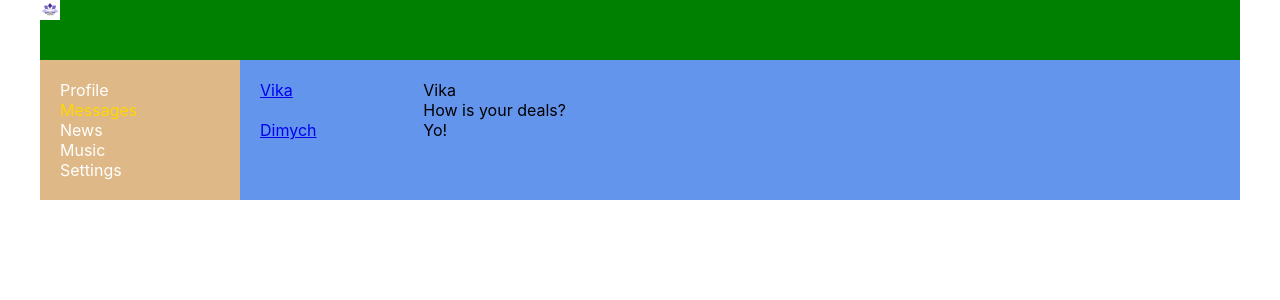
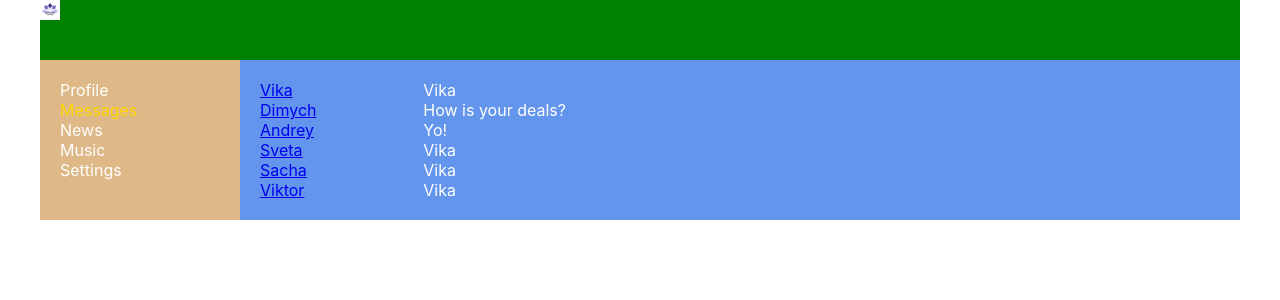
Before and after one commit to frontvin/social-network, a React (Create React App) app: page /dialogs in a window 1280 px wide. Shown: the top 300 px of the page. Built offline with nearby package versions, Linux system fonts and the light colour scheme.

Commit message:
ended 25

```diff
--- a/src/components/Dialogs/Dialogs.jsx
+++ b/src/components/Dialogs/Dialogs.jsx
@@ -18,7 +18,7 @@ const Message = (props) => {
 
 export const Dialogs = (props) => {
 
-  let dialogsData = [
+  let dialogs = [
     { id: 1, name: "Vika" },
     { id: 2, name: "Dimych" },
     { id: 3, name: "Andrey" },
@@ -27,7 +27,7 @@ export const Dialogs = (props) => {
     { id: 6, name: "Viktor" },
    ];
 
-  let messagesData = [
+  let messages = [
     { id: 1, message: "Vika" },
     { id: 2, message: "How is your deals?" },
     { id: 3, message: "Yo!" },
@@ -36,16 +36,17 @@ export const Dialogs = (props) => {
     { id: 6, message: "Vika" },
   ];
 
+  let dialogsElements = dialogs.map(d => <DialogItem name={d.name} id={d.id} />);
+
+  let messagesElements = messages.map(m => <Message message={m.message} />);
+
   return (
     <div className={s.dialogs}>
       <div className={s.dialogsItems}>
-        <DialogItem name={dialogsData[0].name} id={dialogsData[0].id} />
-        <DialogItem name={dialogsData[1].name} id={dialogsData[0].id} />
+        {dialogsElements}
       </div>
       <div className={s.messages}>
-        <Message message={messagesData[0].message} />
-        <Message message={messagesData[1].message} />
-        <Message message={messagesData[2].message} />
+        {messagesElements}
       </div>
     </div>
   )
--- a/src/components/Dialogs/Dialogs.module.css
+++ b/src/components/Dialogs/Dialogs.module.css
@@ -3,8 +3,9 @@
     grid-template-columns: 2fr 10fr;
 }
 
-.dialogsItems .dialog {
+.dialogsItems {
     padding: 10px;
+    color: white;
 }
 
 .dialogsItems .active {
@@ -16,5 +17,5 @@
 }
 
 .messages .message {
-
+    color: white;
 }
--- a/src/components/Profile/MyPosts/MyPosts.jsx
+++ b/src/components/Profile/MyPosts/MyPosts.jsx
@@ -4,10 +4,12 @@ import Post from "./Post/Post";
 
 const MyPosts = () => {
 
-  let postData = [
+  let posts = [
     { id: 1, message: "History, how are you?", likesCount: 2 },
     { id: 2, message: "It's my first post", likesCount: 5 },
   ];
+
+  let postsElements = posts.map(p=><Post message={p.message} likesCount={p.likesCount} />);
 
   return (
     <div className={s.postsBlock}>
@@ -23,8 +25,7 @@ const MyPosts = () => {
 
       </div>
       <div className={s.posts}>
-        <Post message={postData[0].message} likesCount={postData[0].likesCount} />
-        <Post message={postData[1].message} likesCount={postData[1].likesCount} />
+        {postsElements}
       </div>
     </div>
   )
```
